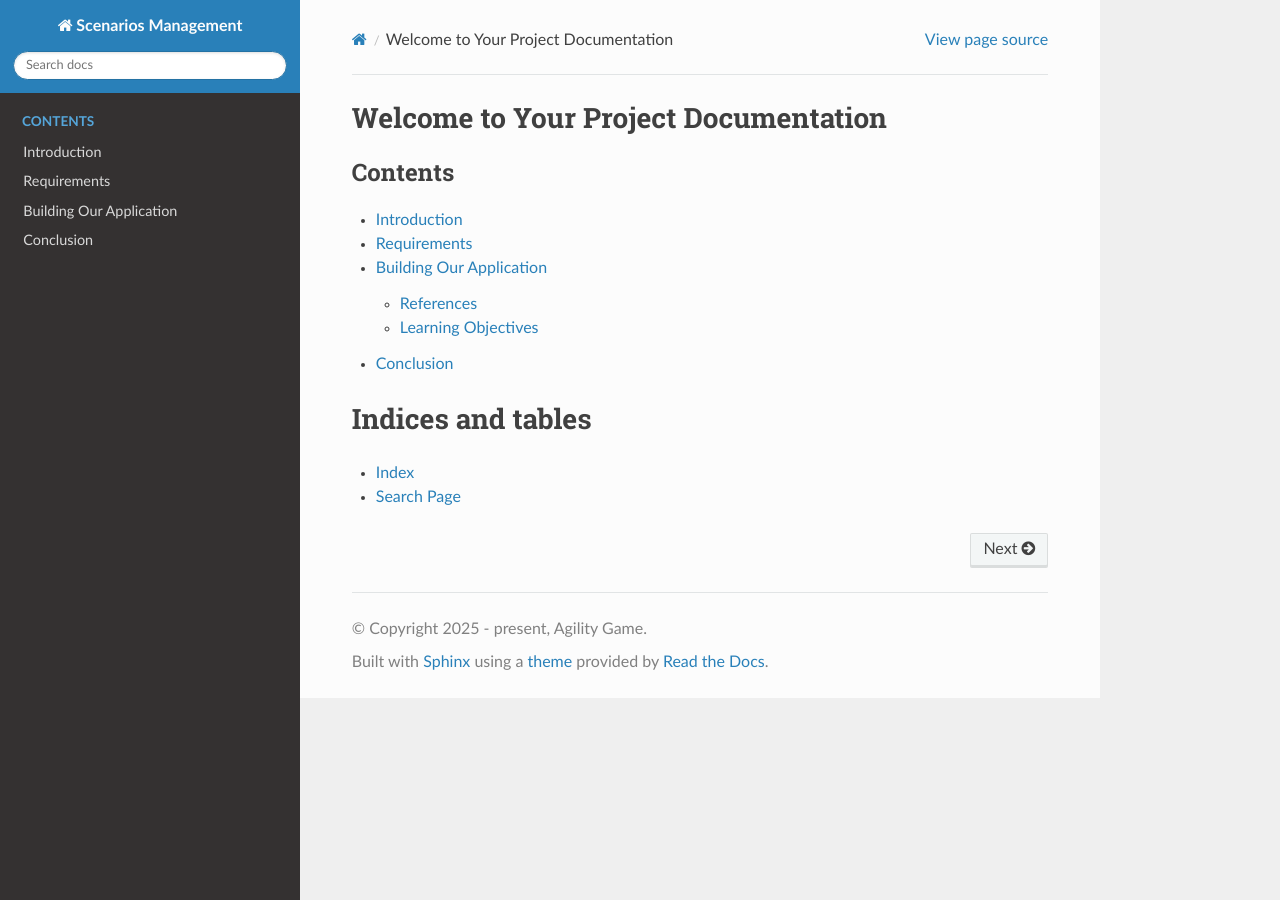
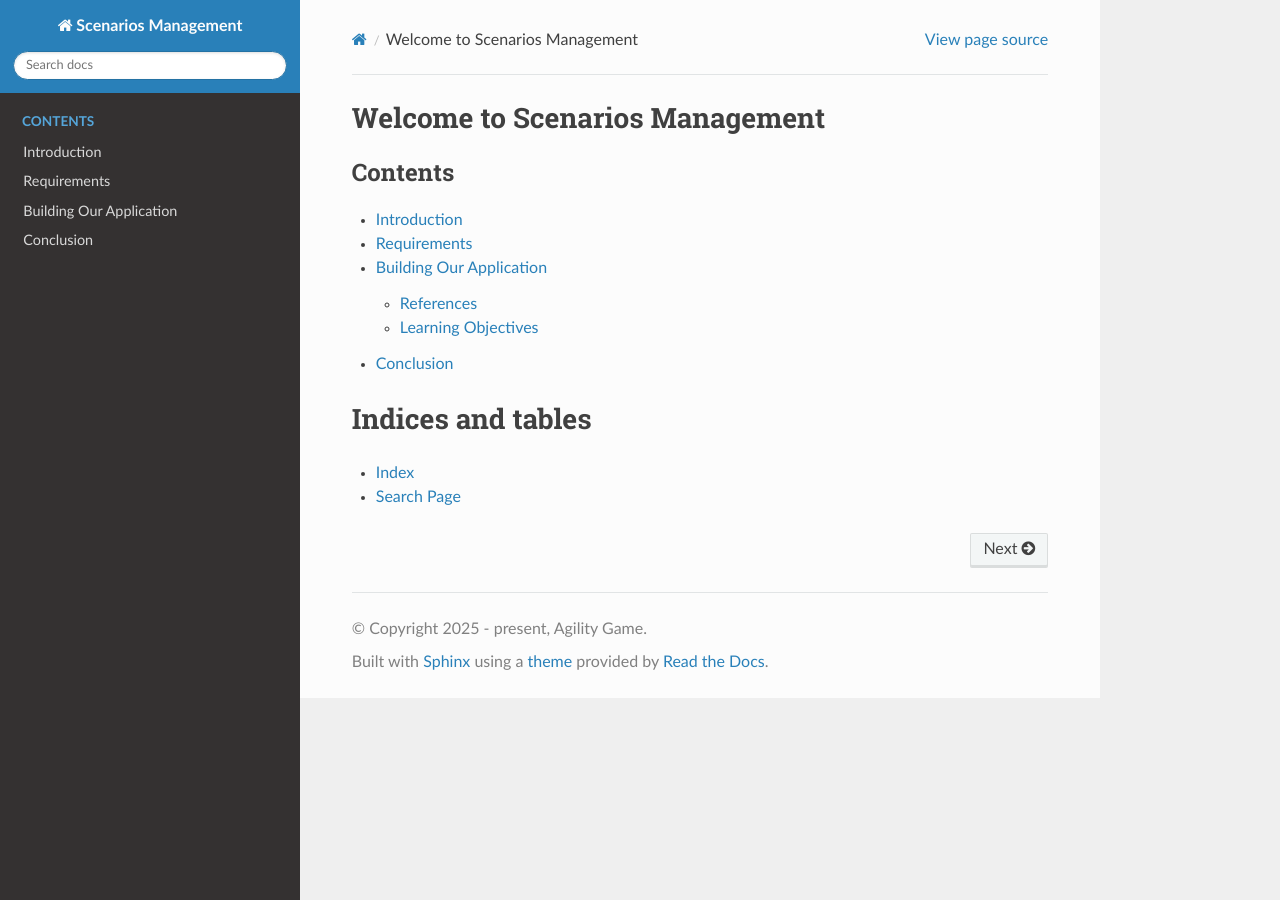
Before and after one commit to agility-game/scenarios-management, a Sphinx documentation site: the page built from docs/source/index.rst, in a window 1280 px wide. Built offline with Sphinx 7.4.7 and the Read the Docs theme 3.1.0, drawn with Linux system fonts in a browser that asks for light colours.

Commit message:
Update index.rst

```diff
--- a/docs/source/index.rst
+++ b/docs/source/index.rst
@@ -1,5 +1,5 @@
-Welcome to Your Project Documentation
-======================================
+Welcome to Scenarios Management
+===============================
 
 .. toctree::
    :maxdepth: 2
```
